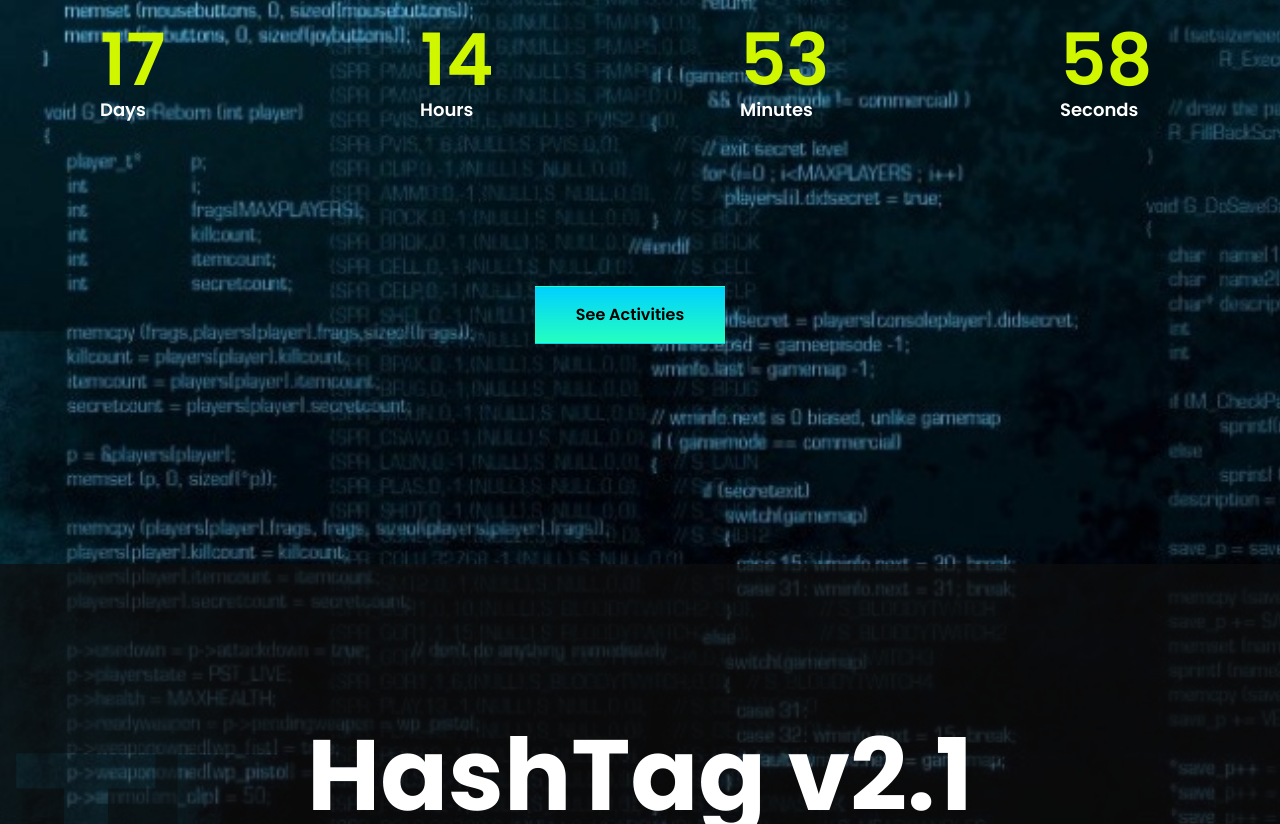
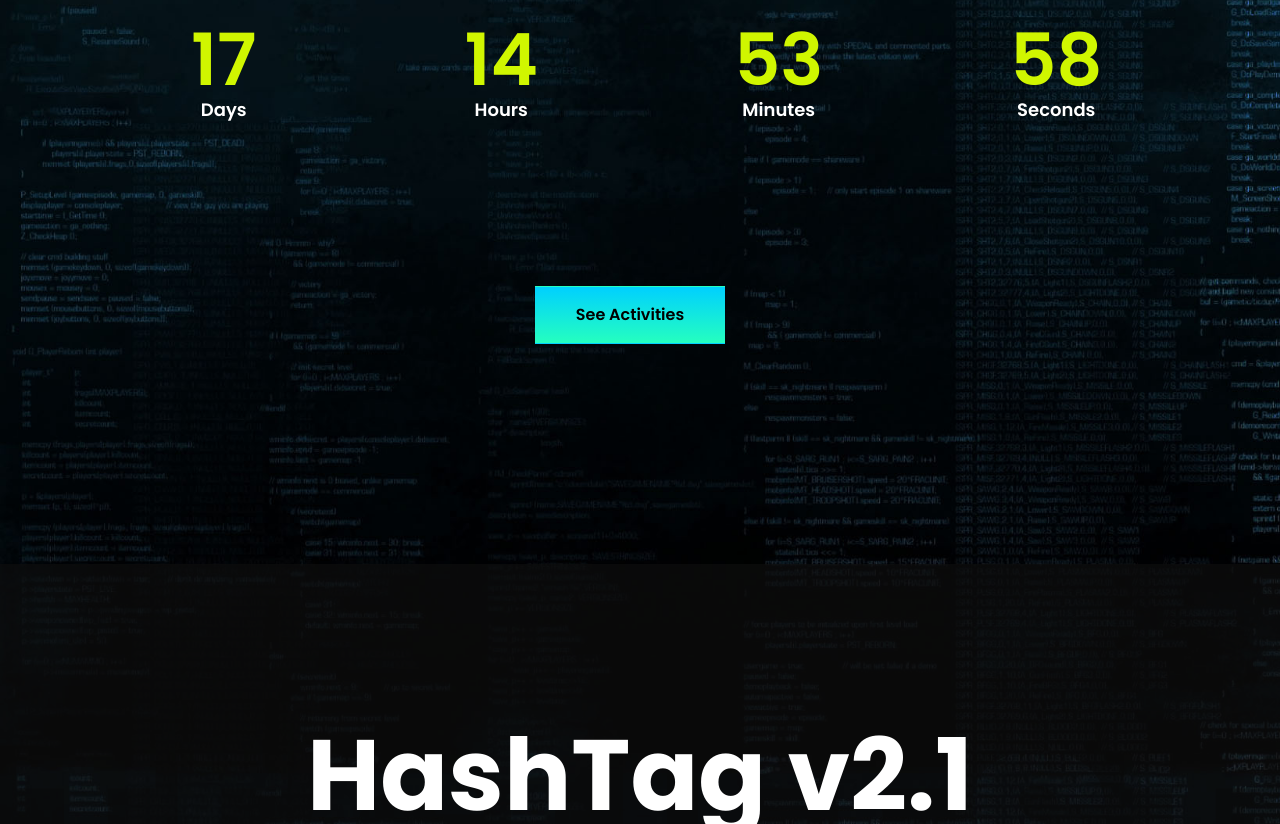
Before and after one commit to hashtagv2/hashtagv2.github.io, a plain HTML site: page index.html in a window 1280 px wide. Shown: the part 1021-1845 px from the top of the page. Drawn offline with Linux system fonts and the light colour scheme.

Commit message:
countdown center fix in small devices

```diff
--- a/index.html
+++ b/index.html
@@ -77,23 +77,23 @@
                         <!-- .entry-meta-date -->
                     </div><!-- .entry-header -->
 
-                    <div class="countdown flex flex-wrap justify-content-between mx-auto" data-date="2020/02/26">
-                        <div class="countdown-holder col-sm-1">
+                    <div class="countdown flex flex-wrap justify-content-between " style="text-align:center;" data-date="2020/02/26">
+                        <div class="countdown-holder mx-auto col-sm-1">
                             <div class="dday"></div>
                             <label>Days</label>
                         </div><!-- .countdown-holder -->
 
-                        <div class="countdown-holder col-sm-1">
+                        <div class="countdown-holder mx-auto col-sm-1">
                             <div class="dhour"></div>
                             <label>Hours</label>
                         </div><!-- .countdown-holder -->
 
-                        <div class="countdown-holder col-sm-1">
+                        <div class="countdown-holder mx-auto col-sm-1">
                             <div class="dmin"></div>
                             <label>Minutes</label>
                         </div><!-- .countdown-holder -->
 
-                        <div class="countdown-holder col-sm-1">
+                        <div class="countdown-holder mx-auto col-sm-1">
                             <div class="dsec"></div>
                             <label>Seconds</label>
                         </div><!-- .countdown-holder -->
--- a/style.css
+++ b/style.css
@@ -10,7 +10,7 @@ body {
     font-size: 15px;
     font-weight: normal;
     color: hsl(0, 0%, 90%);
-    background: url("images/4.jpg") no-repeat;
+    background: url("images/back.jpg") no-repeat;
     background-size: cover;
 
 }
@@ -257,7 +257,7 @@ body {
 .hero-content .entry-header .entry-meta-date {
     position: absolute;
     width: 100%;
-    top: 20px;
+    /*top: 20px;*/
     font-family: 'Poppins', sans-serif;
     font-size: 24px;
     font-weight: 500;
```
Also changed, not shown: images/back.jpg (added).
